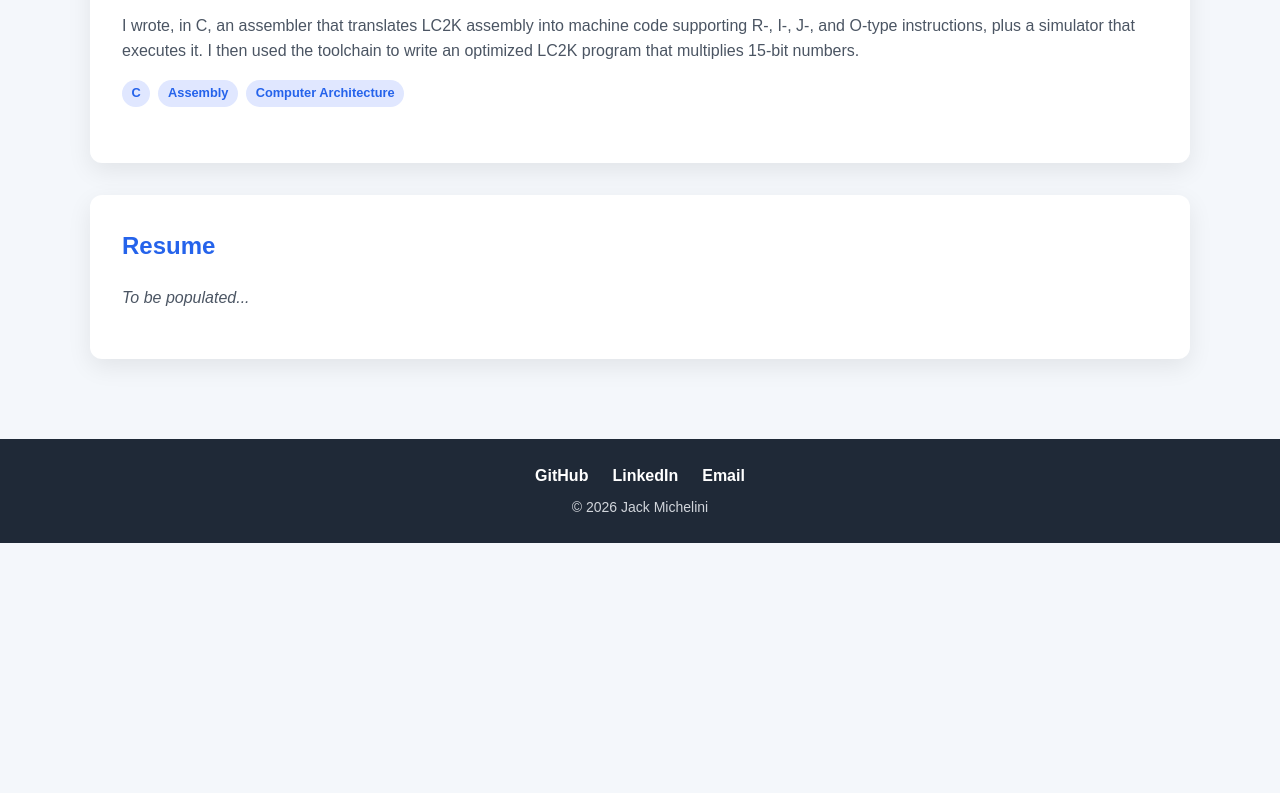
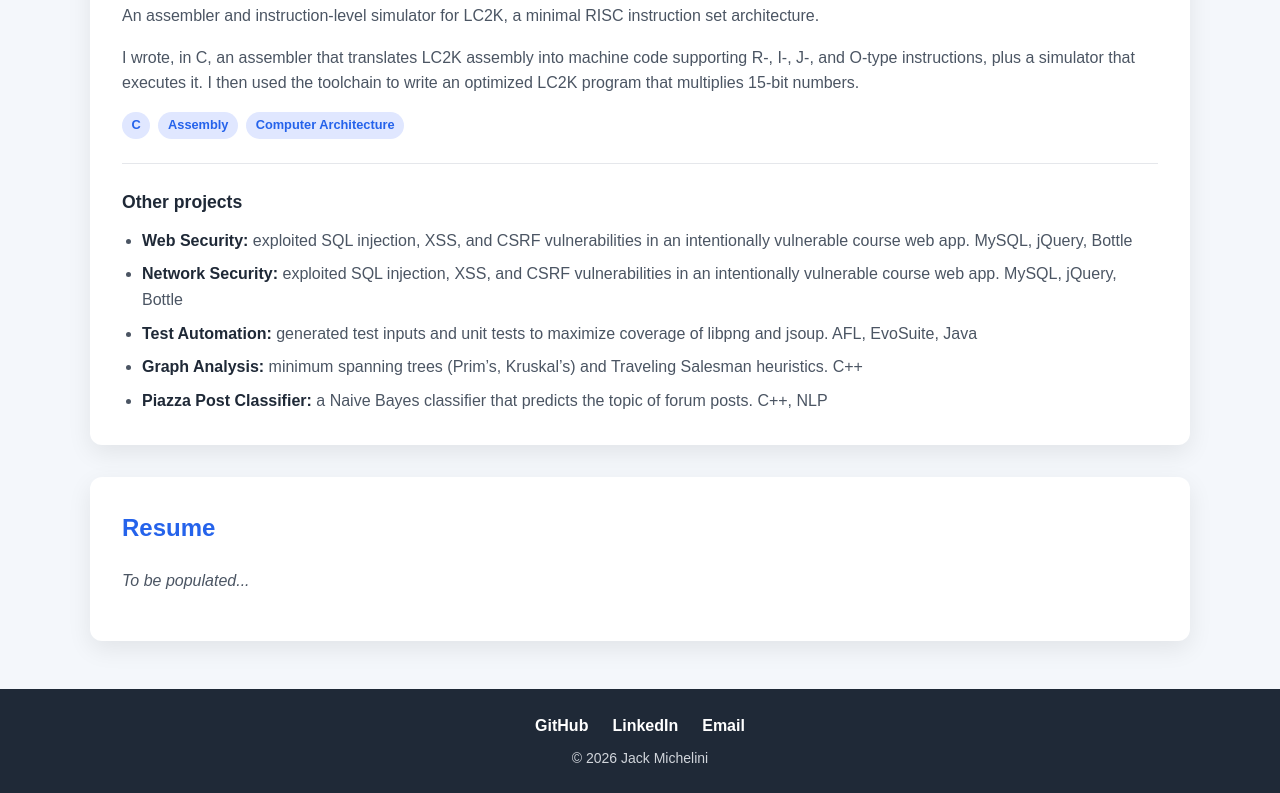
Before and after one commit to jackpm14/jackpm14.github.io, a plain HTML site: page index.html in a window 1280 px wide. Shown: the part 1370-2163 px from the top of the page. Before the commit the page ends 1913 px from the top, so only its background shows below. Drawn offline with Linux system fonts and the light colour scheme.

Commit message:
Added other projects

```diff
--- a/index.html
+++ b/index.html
@@ -103,6 +103,35 @@
                             </div>
                         </article>
 
+                        <section class="other-projects-group">
+                            <h3>Other projects</h3>
+                                <ul class="other-projects">
+                                    <li>
+                                        <strong>Web Security:</strong> exploited SQL injection, XSS, and CSRF vulnerabilities
+                                        in an intentionally vulnerable course web app.
+                                        <span class="tech">MySQL, jQuery, Bottle</span>
+                                    </li>
+                                    <li>
+                                        <strong>Network Security:</strong> exploited SQL injection, XSS, and CSRF vulnerabilities
+                                        in an intentionally vulnerable course web app.
+                                        <span class="tech">MySQL, jQuery, Bottle</span>
+                                    </li>
+                                    <li>
+                                        <strong>Test Automation:</strong> generated test inputs and unit tests to maximize
+                                        coverage of libpng and jsoup.
+                                        <span class="tech">AFL, EvoSuite, Java</span>
+                                    </li>
+                                    <li>
+                                        <strong>Graph Analysis:</strong> minimum spanning trees (Prim’s, Kruskal’s) and Traveling Salesman heuristics.
+                                        <span class="tech">C++</span>
+                                    </li>
+                                    <li>
+                                        <strong>Piazza Post Classifier:</strong> a Naive Bayes classifier that predicts the topic of forum posts.
+                                        <span class="tech">C++, NLP</span>
+                                    </li>
+                                </ul>
+                        </section>
+
                 </section>
                 <section class="panel" id="resume">
                     <h2>Resume</h2>
--- a/style.css
+++ b/style.css
@@ -79,7 +79,7 @@ body {
     padding: 2rem;
     border-radius: 12px;
     box-shadow: 0 8px 24px rgba(0, 0, 0, 0.08);
-    margin-bottom: 2rem;
+    margin-top: 2rem;
 }
 
 .panel h2 {
@@ -210,6 +210,37 @@ body {
     font-style: italic;
 }
 
+/* The whole "Other projects" subsection */
+.other-projects-group {
+    padding-top: 1.5rem;
+    border-top: 1px solid #e5e7eb;   /* matches the dividers between projects */
+}
+
+.other-projects-group h3 {
+    margin: 0 0 0.75rem;
+    font-size: 1.1rem;
+    color: var(--text-color);
+}
+
+/* The list itself */
+.other-projects {
+    margin: 0;
+    padding-left: 1.25rem;           /* room for the bullet points */
+}
+
+.other-projects li {
+    margin-bottom: 0.5rem;
+    color: var(--muted-color);
+}
+
+.other-projects li:last-child {
+    margin-bottom: 0;
+}
+
+.other-projects strong {
+    color: var(--text-color);
+}
+
 @media (max-width: 600px) {
     .site-header .container {
         flex-direction: column;
```
